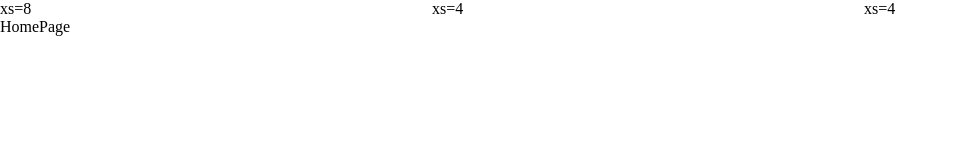
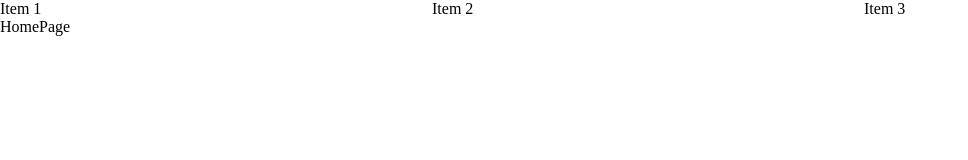
Before and after one commit to Nguyen-Thanh-Nhann/DemoCode, a React (Create React App) app: page / in a window 1280 px wide. Shown: the top 160 px of the page, without its empty margins (0-968 px from the left). Built offline with nearby package versions, Linux system fonts and the light colour scheme.

Commit message:
test create branch

```diff
--- a/src/components/HeaderComponent/HeaderComponent.jsx
+++ b/src/components/HeaderComponent/HeaderComponent.jsx
@@ -5,13 +5,13 @@ const HeaderComponent = () => {
   return (
     <Grid container spacing={2}>
       <Grid item xs={4}>
-        <div>xs=8</div>
+        <div>Item 1</div>
       </Grid>
       <Grid item xs={4}>
-        <div>xs=4</div>
+        <div>Item 2</div>
       </Grid>
       <Grid item xs={4}>
-        <div>xs=4</div>
+        <div>Item 3</div>
       </Grid>
     </Grid>
   );
```
Also changed, not shown: 1 other file (tests, documents, lock files or other folders).
